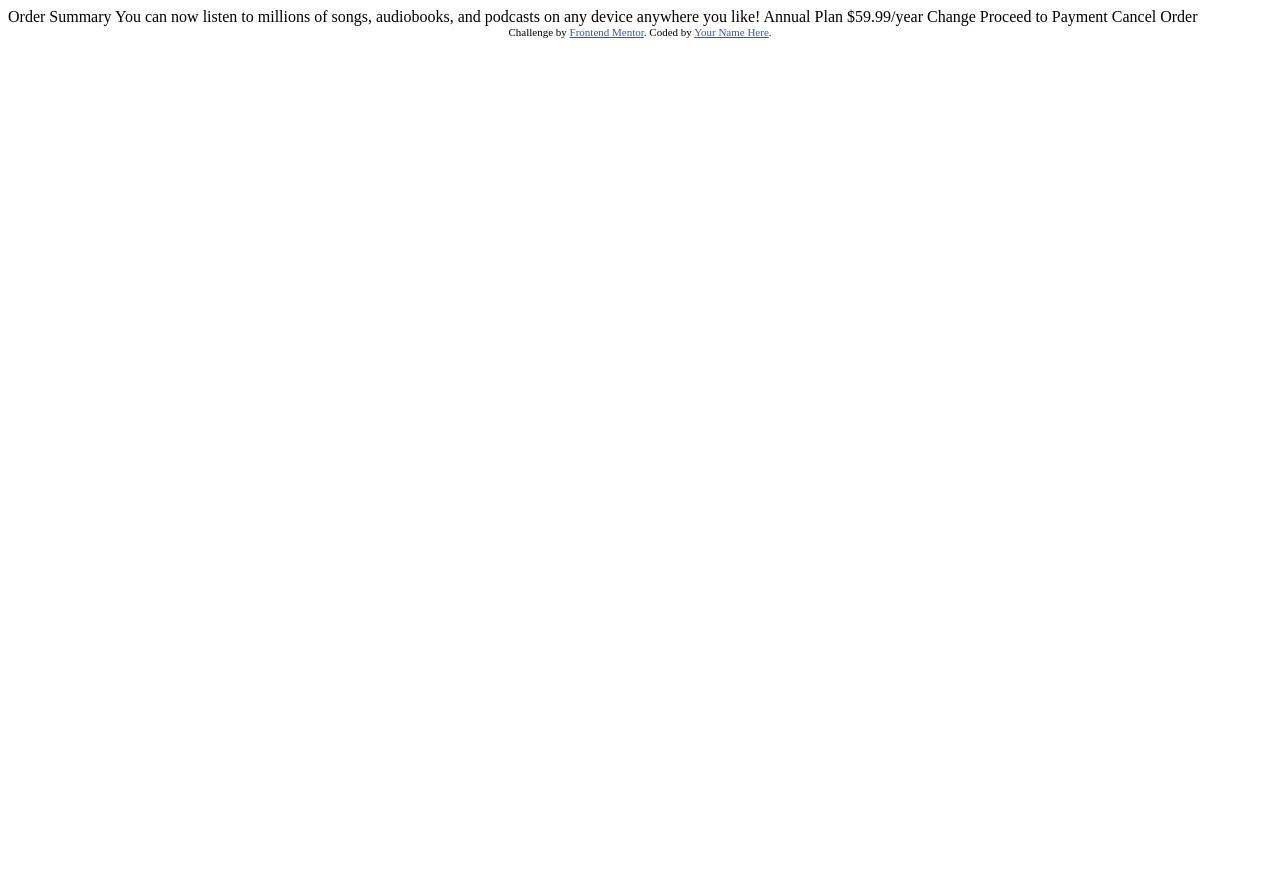
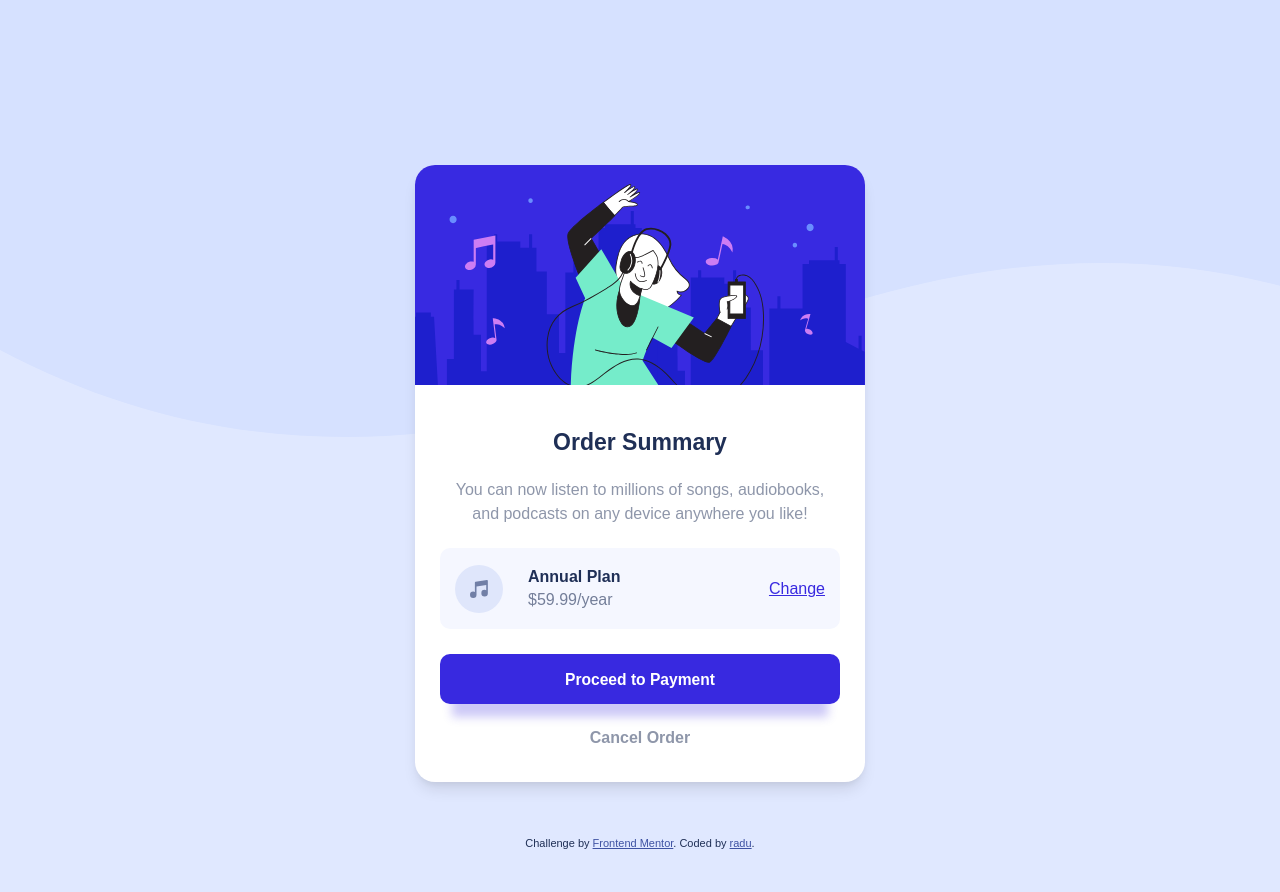
Before and after one commit to antrenament/order-summary-component-main, a website: page index.html in a window 1280 px wide. Before the commit the page ends 800 px from the top, so only its background shows below. Drawn offline with Linux system fonts and the light colour scheme.

Commit message:
chore: styling order card

```diff
--- a/index.html
+++ b/index.html
@@ -1,37 +1,65 @@
+<!DOCTYPE html>
 <!DOCTYPE html>
 <html lang="en">
   <head>
-  <meta charset="UTF-8">
-  <meta name="viewport" content="width=device-width, initial-scale=1.0"> <!-- displays site properly based on user's device -->
-
-  <link rel="icon" type="image/png" sizes="32x32" href="./images/favicon-32x32.png">
-
+    <meta charset="UTF-8" />
+    <meta name="viewport" content="width=device-width, initial-scale=1.0" />
+    <!-- displays site properly based on user's device -->
+    <link rel="stylesheet" href="/style.css" />
+    <link
+      rel="icon"
+      type="image/png"
+      sizes="32x32"
+      href="./images/favicon-32x32.png"
+    />
+    <link
+      rel="stylesheet"
+      href="https://fonts.google.com/specimen/Red+Hat+Display"
+      type="uft/text"
+    />
     <title>Frontend Mentor | Order summary card</title>
 
     <!-- Feel free to remove these styles or customise in your own stylesheet 👍 -->
     <style>
-    .attribution { font-size: 11px; text-align: center; }
-    .attribution a { color: hsl(228, 45%, 44%); }
+      .attribution {
+        font-size: 11px;
+        text-align: center;
+      }
+      .attribution a {
+        color: hsl(228, 45%, 44%);
+      }
     </style>
   </head>
   <body>
+    <div class="card">
+      <img src="./images/illustration-hero.svg" class="image-hero" />
+      <div class="card-content">
+        <div class="title">Order Summary</div>
+        <p class="text-content">
+          You can now listen to millions of songs, audiobooks, and podcasts on
+          any device anywhere you like!
+        </p>
+        <div class="price-card">
+          <div class="wrapper-logo-price">
+            <img src="./images/icon-music.svg" class="music-logo" />
+            <div class="wrapper-text">
+              <h4 class="price-title">Annual Plan</h4>
+              <p class="price">$59.99/year</p>
+            </div>
+          </div>
+          <p><a href="#">Change</a></p>
+        </div>
 
-  Order Summary
-
-  You can now listen to millions of songs, audiobooks, and podcasts on any
-  device anywhere you like!
-
-  Annual Plan
-  $59.99/year
-
-  Change
-
-  Proceed to Payment
-  Cancel Order
+        <button class="submit-payment"><h3>Proceed to Payment</h3></button>
+        <h4 class="cancel-order">Cancel Order</h4>
+      </div>
+    </div>
 
     <div class="attribution">
-    Challenge by <a href="https://www.frontendmentor.io?ref=challenge" target="_blank">Frontend Mentor</a>.
-    Coded by <a href="#">Your Name Here</a>.
+      Challenge by
+      <a href="https://www.frontendmentor.io?ref=challenge" target="_blank"
+        >Frontend Mentor</a
+      >. Coded by <a href="#">radu</a>.
     </div>
   </body>
 </html>
--- /dev/null
+++ b/style.css
@@ -0,0 +1,135 @@
+body {
+  background-image: url(./images/pattern-background-desktop.svg);
+  background-repeat: no-repeat;
+  background-color: hsl(225, 100%, 94%);
+
+  display: flex;
+  flex-direction: column;
+  align-items: center;
+  justify-content: center;
+  margin-top: 150px;
+
+  font-size: 16px;
+  font-family: 'Red Hat Display', sans-serif;
+  color: hsl(223, 47%, 23%);
+}
+
+.card {
+  margin: 15px;
+  max-width: 450px;
+  min-width: 290px;
+  height: auto;
+  background-color: white;
+  border-radius: 20px;
+
+  box-shadow: 0 10px 15px -3px rgba(0, 0, 0, 0.1),
+    0 4px 6px -2px rgba(0, 0, 0, 0.05);
+}
+.image-hero {
+  overflow: hidden;
+  border-top-left-radius: 20px;
+  border-top-right-radius: 20px;
+  width: 100%;
+}
+
+.title {
+  margin: 0 auto;
+  text-align: center;
+  font-weight: 900;
+  margin-top: 10%;
+  font-size: 23px;
+}
+
+.attribution {
+  padding: 40px;
+}
+.price-card {
+  display: flex;
+  flex-direction: row;
+  justify-content: space-between;
+  align-items: center;
+  background-color: hsl(225, 100%, 98%);
+  border-radius: 10px;
+  margin-bottom: 25px;
+  padding: 15px;
+}
+.price-card a:hover {
+  color: hsl(245, 75%, 52%);
+  text-decoration: none;
+  opacity: 0.7;
+  transition: opacity 0.2s;
+}
+
+.price-card a:-webkit-any-link {
+  color: hsl(245, 75%, 52%);
+}
+.wrapper-logo-price {
+  display: flex;
+  align-self: center;
+}
+.wrapper-text {
+  align-self: center;
+}
+.music-logo {
+  align-self: center;
+  padding-right: 20px;
+  vertical-align: middle;
+}
+
+.price {
+  font-weight: 400;
+  opacity: 0.6;
+  margin: 5px;
+}
+
+.price-title {
+  margin: 5px;
+}
+
+.card-content {
+  margin: 25px;
+}
+
+.text-content {
+  font-weight: 400;
+  opacity: 0.5;
+  padding: 6px;
+  text-align: center;
+  transition: opacity 0.2s;
+  -webkit-transition: opacity 0.2s;
+  font-size: 16px;
+  line-height: 24px;
+}
+
+/* buttons */
+.submit-payment {
+  width: 100%;
+  background-color: hsl(245, 75%, 52%);
+  height: 50px;
+  border-radius: 10px;
+  color: white;
+  border: 0px;
+  box-shadow: 0 25px 10px -12px hsla(245, 75%, 52%, 0.25);
+}
+.submit-payment:hover {
+  cursor: pointer;
+  opacity: 0.7;
+  transition: opacity 0.2s;
+  -webkit-transition: opacity 0.2s;
+}
+
+.cancel-order {
+  text-align: center;
+  opacity: 0.5;
+  transition: opacity 0.2s;
+  -webkit-transition: opacity 0.2s;
+  margin-top: 25px;
+  margin-bottom: 35px;
+}
+.cancel-order:hover {
+  text-align: center;
+  opacity: 1;
+  cursor: pointer;
+  transition: opacity 0.2s;
+  -webkit-transition: opacity 0.2s;
+}
```
Also changed, not shown: package.json (added, +24 -0 lines), README-template.md, README.md, design/mobile-design.jpg, 2 other files. Lines whose indentation alone changed are shown as unchanged.
